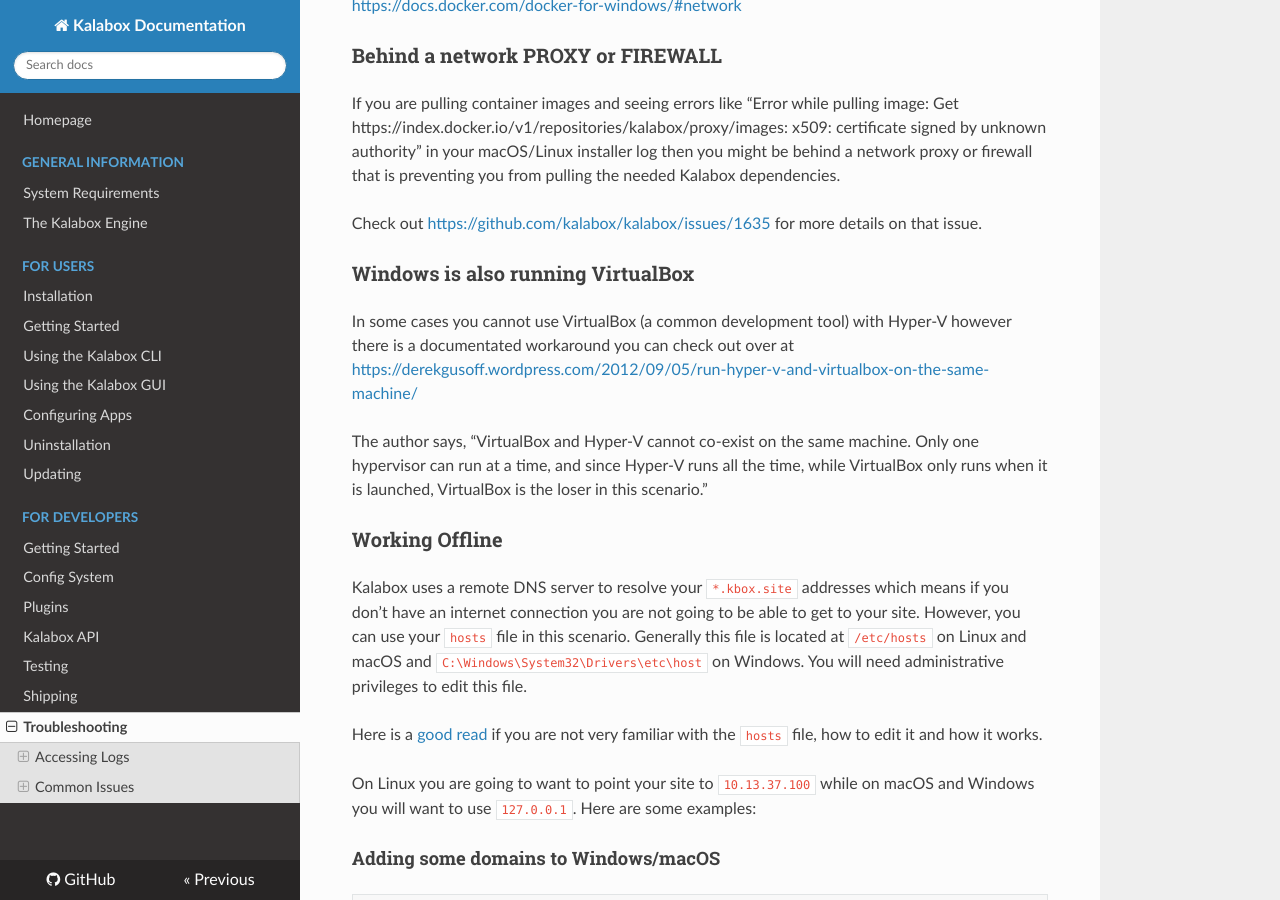
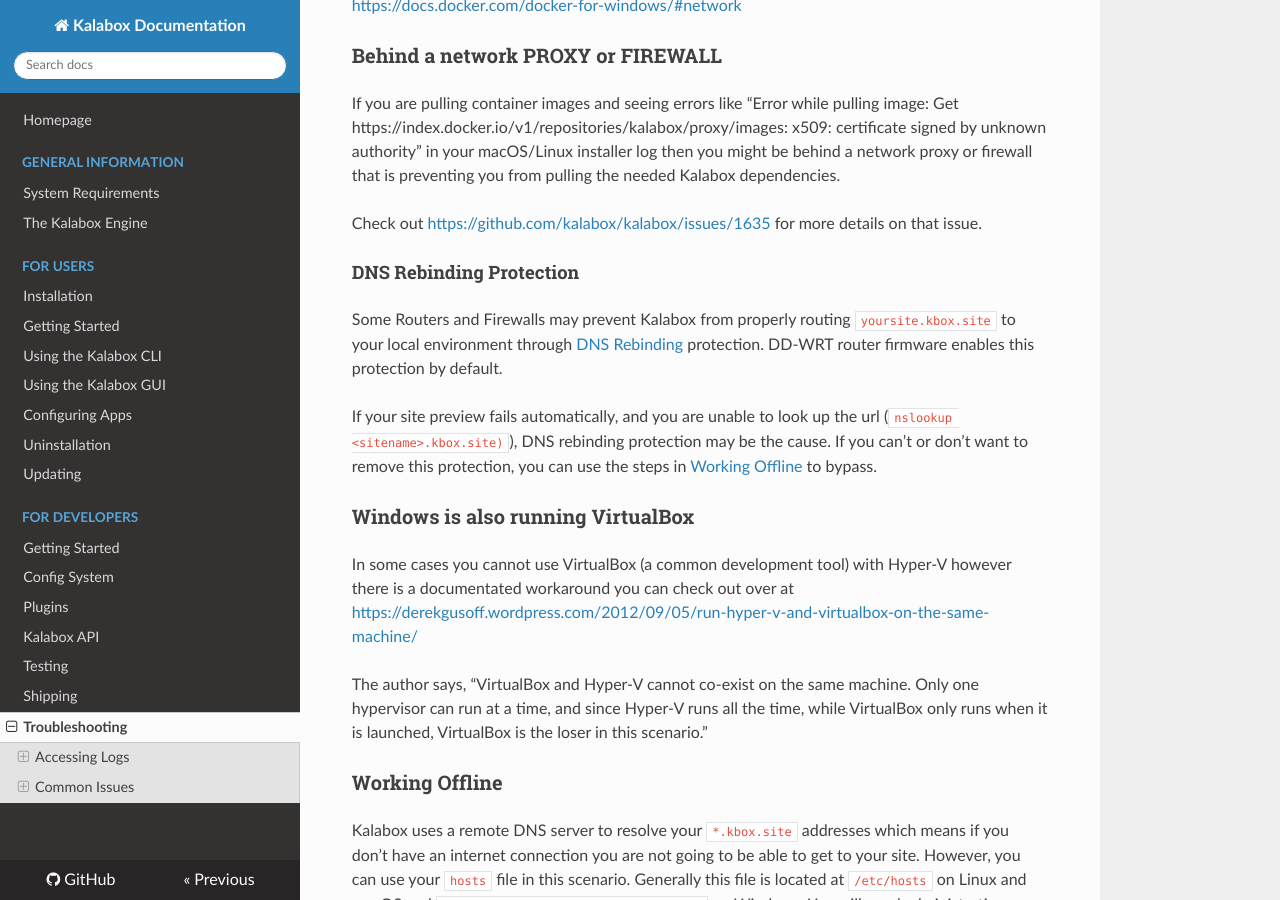
Before and after one commit to kalabox/kalabox, an MkDocs documentation site: the page built from docs/troubleshooting.md, in a window 1280 px wide and 900 px high, scrolled down 2469 px. Built offline with MkDocs 1.6.1, drawn with Linux system fonts in a browser that asks for light colours; nearby versions of some CDN libraries; old or Windows-style settings are respelled for this version of MkDocs.

Commit message:
Adds DNS rebinding information. (#1769)

```diff
--- a/docs/troubleshooting.md
+++ b/docs/troubleshooting.md
@@ -93,6 +93,12 @@ If you are pulling container images and seeing errors like "Error while pulling
 
 Check out [https://github.com/kalabox/kalabox/issues/1635](https://github.com/kalabox/kalabox/issues/1635) for more details on that issue.
 
+#### DNS Rebinding Protection
+
+Some Routers and Firewalls may prevent Kalabox from properly routing `yoursite.kbox.site` to your local environment through [DNS Rebinding](https://en.wikipedia.org/wiki/DNS_rebinding) protection. DD-WRT router firmware enables this protection by default.
+
+If your site preview fails automatically, and you are unable to look up the url (`nslookup <sitename>.kbox.site)`), DNS rebinding protection may be the cause. If you can't or don't want to remove this protection, you can use the steps in [Working Offline](#working-offline) to bypass.
+
 ### Windows is also running VirtualBox
 
 In some cases you cannot use VirtualBox (a common development tool) with Hyper-V however there is a documentated workaround you can check out over at [https://derekgusoff.wordpress.com/2012/09/05/run-hyper-v-and-virtualbox-on-the-same-machine/](https://derekgusoff.wordpress.com/2012/09/05/run-hyper-v-and-virtualbox-on-the-same-machine/)
```
